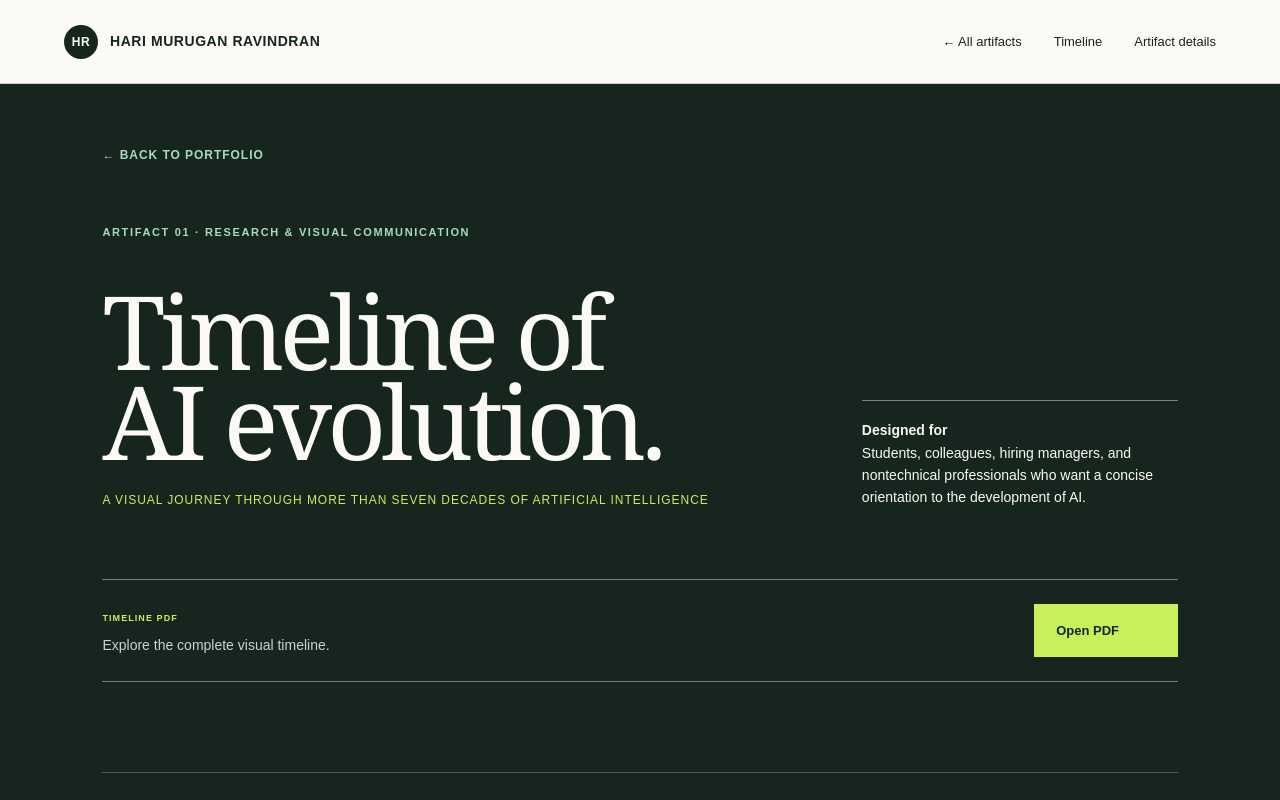
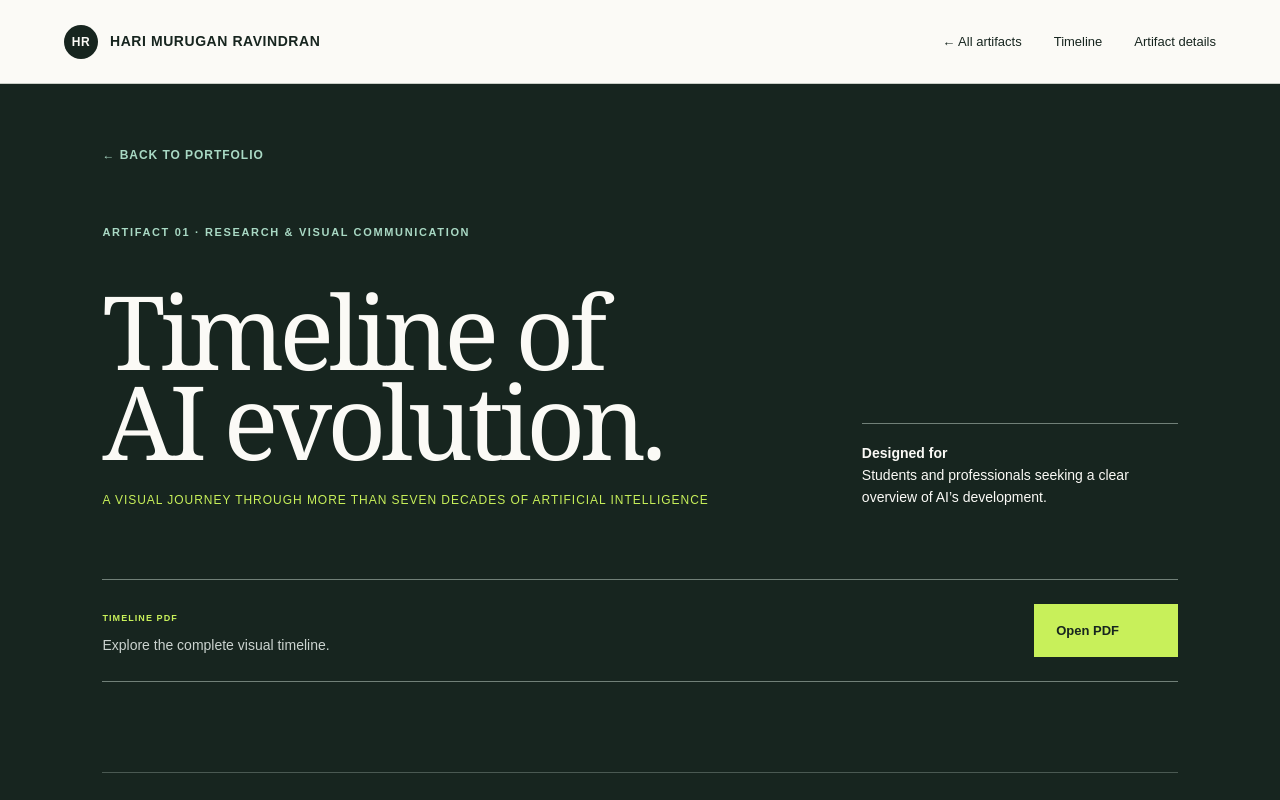
Before and after one commit to Hari-Murugan-Ravindran/portfolio, a Next.js app: page /artifacts/ai-ml-timeline in a window 1280 px wide. Shown: the top 800 px of the page. Built offline with nearby package versions, Linux system fonts and the light colour scheme.

Commit message:
Simplify timeline audience description

```diff
--- a/app/artifacts/ai-ml-timeline/page.tsx
+++ b/app/artifacts/ai-ml-timeline/page.tsx
@@ -47,7 +47,7 @@ export default function TimelineArtifact() {
       <nav className="nav artifactNav" aria-label="Artifact navigation"><a className="brand" href={`${basePath}/`} aria-label="Portfolio home"><span>HR</span> Hari Murugan Ravindran</a><div className="navlinks"><a href={`${basePath}/`}>← All artifacts</a><a href="#timeline">Timeline</a><a href="#details">Artifact details</a></div></nav>
       <section className="artifactIntro artifactPageHero" id="top">
         <a className="backLink" href={`${basePath}/`}>← Back to portfolio</a><p className="sectionLabel light">Artifact 01 · Research & visual communication</p>
-        <div className="artifactHeading"><div><h1>Timeline of<br/>AI evolution.</h1><p className="subtitle">A visual journey through more than seven decades of artificial intelligence</p></div><p className="audience"><b>Designed for</b><br/>Students, colleagues, hiring managers, and nontechnical professionals who want a concise orientation to the development of AI.</p></div>
+        <div className="artifactHeading"><div><h1>Timeline of<br/>AI evolution.</h1><p className="subtitle">A visual journey through more than seven decades of artificial intelligence</p></div><p className="audience"><b>Designed for</b><br/>Students and professionals seeking a clear overview of AI’s development.</p></div>
         <div className="pdfCallout"><div><span>Timeline PDF</span><p>Explore the complete visual timeline.</p></div><a className="button pdfButton" href={`${basePath}/artifacts/timeline-of-ai-evolution.pdf`} target="_blank" rel="noreferrer">Open PDF <span aria-hidden="true">↗</span></a></div>
       </section>
 
```
